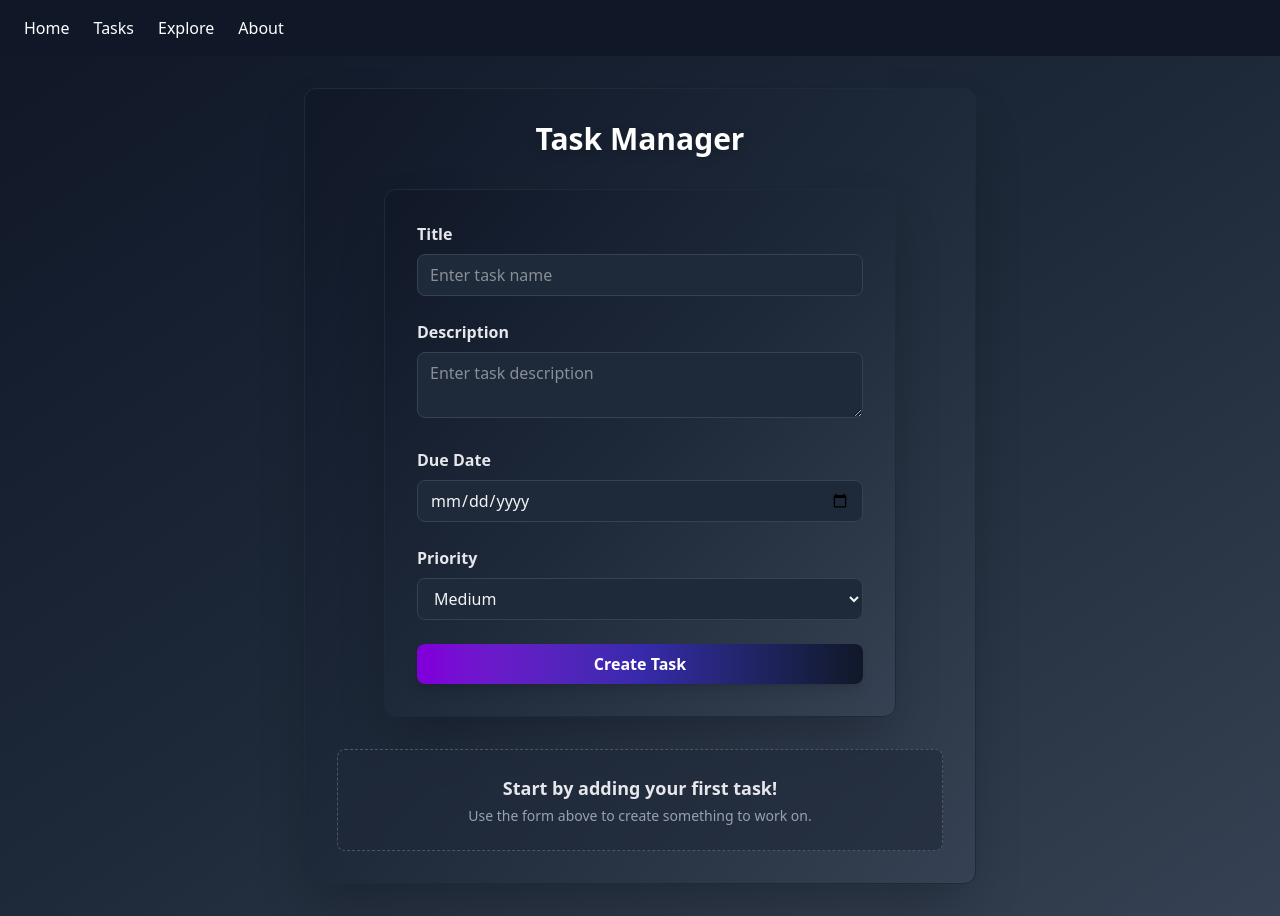
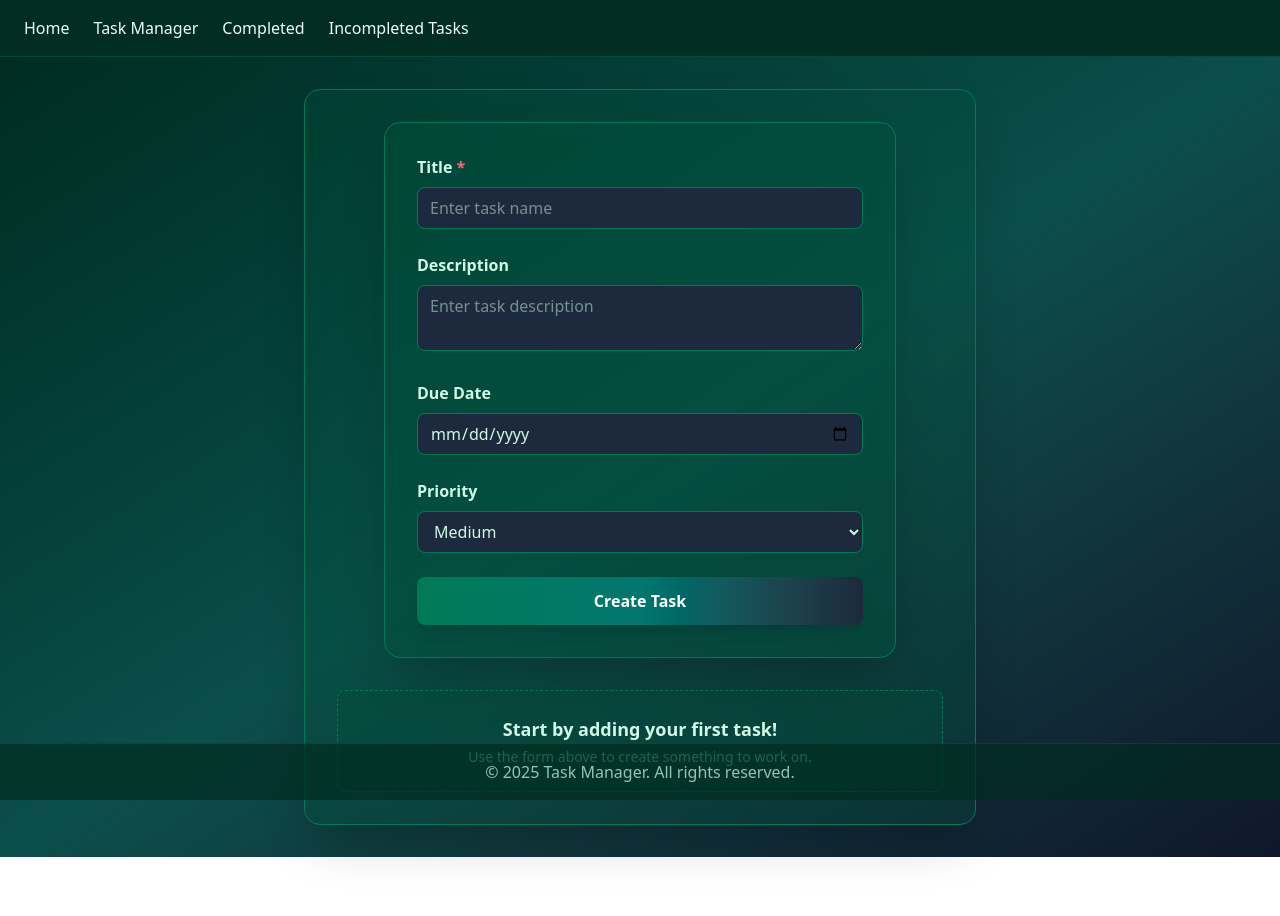
Before and after one commit to hafsap-aris/Task-manager, a React (Vite) app in the folder my-task-manager/: page /tasks in a window 1280 px wide. After the commit the page ends 857 px from the top, so only its background shows below. Built offline with nearby package versions, Linux system fonts and the light colour scheme.

Commit message:
final touch: design, colors, pages

```diff
--- a/my-task-manager/src/App.css
+++ b/my-task-manager/src/App.css
@@ -1 +1,19 @@
 @import "tailwindcss";
+
+/* Subtle Islamic geometric background */
+.islamic-bg {
+  position: relative;
+}
+.islamic-bg::before {
+  content: "";
+  position: fixed;
+  inset: 0;
+  z-index: -1;
+  background-image:
+    radial-gradient(ellipse at 25% 25%, rgba(16, 185, 129, 0.05) 0 40%, transparent 41%),
+    radial-gradient(ellipse at 75% 75%, rgba(245, 158, 11, 0.05) 0 40%, transparent 41%),
+    repeating-conic-gradient(from 0deg, rgba(4, 120, 87, 0.05) 0 15deg, transparent 15deg 30deg);
+  background-size: 200px 200px, 220px 220px, 80px 80px;
+  background-position: 0 0, 40px 60px, 0 0;
+  pointer-events: none;
+}
--- a/my-task-manager/src/App.jsx
+++ b/my-task-manager/src/App.jsx
@@ -2,19 +2,28 @@ import './App.css'
 import React from 'react';
 import { BrowserRouter as Router, Routes, Route } from 'react-router-dom';
 import Header from './components/layouts/Header.jsx';
+import Footer from './components/layouts/Footer.jsx';
 import Home from './pages/Home.jsx';
 import Tasks from "./pages/Tasks.jsx";
+import CompletedTasks from "./pages/CompletedTasks.jsx";
+import IncompletedTasks from "./pages/IncompletedTasks.jsx";
+import useLocalStorage from './hooks/useLocalStorage.js';
 
 function App() {
+  const [tasks, setTasks] = useLocalStorage('tasks', []);
+
   return (
     <Router>
       <Header />
-      <div className="min-h-screen bg-gradient-to-br from-gray-900 via-gray-800 to-gray-700">
+      <div className="min-h-screen bg-gradient-to-br from-emerald-950 via-teal-900 to-slate-900 islamic-bg">
         <Routes>
           <Route path="/" element={<Home />} />
-          <Route path="/tasks" element={<Tasks />} />
+          <Route path="/tasks" element={<Tasks tasks={tasks} setTasks={setTasks} />} />
+          <Route path="/completed" element={<CompletedTasks tasks={tasks} setTasks={setTasks} />} />
+          <Route path="/incompleted" element={<IncompletedTasks tasks={tasks} setTasks={setTasks} />} />
         </Routes>
       </div>
+      <Footer />
     </Router>
   );
 }
--- a/my-task-manager/src/components/Task/TaskApp.jsx
+++ b/my-task-manager/src/components/Task/TaskApp.jsx
@@ -1,10 +1,8 @@
 import React, { useState} from "react";
 import TaskForm from "./TaskForm.jsx";
 import TaskCard from "./TaskCard.jsx";
-import useLocalStorage from "../../hooks/useLocalStorage.js";
 
-function TaskApp() {
-    const [tasks, setTasks] = useLocalStorage('tasks', []);
+function TaskApp({ tasks, setTasks }) {
     const [editingTask, setEditingTask] = useState(null);
 
     function handleAddTask(task) {
@@ -48,9 +46,11 @@ function TaskApp() {
     const hasNoTasks = tasks.length === 0;
     const allTasksCompleted = tasks.length > 0 && tasks.every(task => task.completed);
 
+    const pendingTasks = tasks.filter(t => !t.completed);
+
     return (
-        <div className="w-full max-w-2xl mx-auto bg-gradient-to-br from-gray-900 via-gray-800 to-gray-700 p-8 rounded-xl shadow-2xl border border-gray-800">
-            <h1 className="text-3xl font-bold text-white mb-8 drop-shadow-lg text-center">Task Manager</h1>
+        <div className="w-full max-w-2xl mx-auto bg-emerald-900/30 backdrop-blur-sm p-8 rounded-2xl shadow-2xl border border-emerald-700">
+
             <TaskForm
                 onAddTask={handleAddTask}
                 onEditTask={handleEditTask}
@@ -60,9 +60,9 @@ function TaskApp() {
             {/* Empty state message */}
             {hasNoTasks && (
                 <div className="mt-8 flex items-center justify-center">
-                    <div className="w-full text-center border border-dashed border-gray-600 rounded-lg p-6 bg-gray-800/60">
-                        <p className="text-gray-200 text-lg font-semibold">Start by adding your first task!</p>
-                        <p className="text-gray-400 text-sm mt-1">Use the form above to create something to work on.</p>
+                    <div className="w-full text-center border border-dashed border-emerald-700 rounded-lg p-6 bg-emerald-900/40">
+                        <p className="text-emerald-100 text-lg font-semibold">Start by adding your first task!</p>
+                        <p className="text-emerald-300 text-sm mt-1">Use the form above to create something to work on.</p>
                     </div>
                 </div>
             )}
@@ -70,16 +70,16 @@ function TaskApp() {
             {/* All complete message */}
             {allTasksCompleted && (
                 <div className="mt-8 flex items-center justify-center">
-                    <div className="w-full text-center border border-green-600 rounded-lg p-6 bg-green-900/30">
-                        <p className="text-green-300 text-lg font-bold">Keep up the good work!</p>
-                        <p className="text-green-200 text-sm mt-1">All tasks are completed!</p>
+                    <div className="w-full text-center border border-amber-500 rounded-lg p-6 bg-amber-900/20">
+                        <p className="text-amber-500 text-lg font-bold">All tasks completed!</p>
+                        <p className="text-amber-500 text-sm font-light">Keep up the Good Work!</p>
                     </div>
                 </div>
             )}
 
             {!hasNoTasks && (
                 <div className="grid grid-cols-1 sm:grid-cols-2 gap-6 mt-8">
-                    {tasks.map((task) => (
+                    {pendingTasks.map((task) => (
                         <TaskCard
                             key={task.id}
                             task={task}
--- a/my-task-manager/src/components/Task/TaskCard.jsx
+++ b/my-task-manager/src/components/Task/TaskCard.jsx
@@ -1,6 +1,6 @@
 import React from "react";
 
-function TaskCard({ task, onToggleComplete, onDelete, onEdit }) {
+function TaskCard({ task, onToggleComplete = () => {}, onDelete = () => {}, onEdit = () => {} }) {
     const { id, title, description, dueDate, priority, completed } = task;
 
     function getPriorityColor(priority) {
--- a/my-task-manager/src/components/Task/TaskForm.jsx
+++ b/my-task-manager/src/components/Task/TaskForm.jsx
@@ -2,7 +2,6 @@ import React, { useState, useEffect } from "react";
 
 function TaskForm({ onAddTask, onEditTask, editingTask }) {
     const [title, setTitle] = useState("");
-    const [error, setError] = useState("");
     const [description, setDescription] = useState("");
     const [dueDate, setDueDate] = useState("");
     const [priority, setPriority] = useState("medium");
@@ -25,14 +24,6 @@ function TaskForm({ onAddTask, onEditTask, editingTask }) {
 
     function handleSubmit(e) {
         e.preventDefault();
-
-    //error handling
-        if (title.trim() === ''){
-            setError("Task Title cannot be blank!!")
-            return;
-        } else{
-            setError('')
-        }
 
         if (editingTask) {
             const updatedFields = {
@@ -59,7 +50,6 @@ function TaskForm({ onAddTask, onEditTask, editingTask }) {
 
         console.log("Task submitted:", { title, description, dueDate, priority });
 
-
         setTitle("");
         setDescription("");
         setDueDate("");
@@ -69,11 +59,11 @@ function TaskForm({ onAddTask, onEditTask, editingTask }) {
     return (
         <form
             onSubmit={handleSubmit}
-            className="w-full max-w-lg mx-auto bg-gradient-to-br from-gray-900 via-gray-800 to-gray-700 p-8 rounded-xl shadow-2xl space-y-6 border border-gray-800"
+            className="w-full max-w-lg mx-auto bg-emerald-900/30 backdrop-blur-sm p-8 rounded-2xl shadow-2xl space-y-6 border border-emerald-700"
         >
             <div>
-                <label htmlFor="title" className="block font-semibold mb-2 text-gray-200">
-                    Title
+                <label htmlFor="title" className="block font-semibold mb-2 text-emerald-100">
+                    Title <span className="text-rose-400">*</span>
                 </label>
                 <input
                     id="title"
@@ -82,12 +72,12 @@ function TaskForm({ onAddTask, onEditTask, editingTask }) {
                     value={title}
                     onChange={(e) => setTitle(e.target.value)}
                     placeholder="Enter task name"
-                    className="w-full bg-gray-800 text-gray-100 border border-gray-700 rounded-lg px-3 py-2 focus:outline-none focus:ring-2 focus:ring-purple-600 transition"
+                    required
+                    className="w-full bg-slate-800 text-emerald-100 border border-emerald-700 rounded-lg px-3 py-2 focus:outline-none focus:ring-2 focus:ring-emerald-500 transition"
                 />
             </div>
-            {error && <p style={{ color: 'red', marginTop: '5px' }}>{error}</p>}
             <div>
-                <label htmlFor="description" className="block font-semibold mb-2 text-gray-200">
+                <label htmlFor="description" className="block font-semibold mb-2 text-emerald-100">
                     Description
                 </label>
                 <textarea
@@ -96,11 +86,11 @@ function TaskForm({ onAddTask, onEditTask, editingTask }) {
                     value={description}
                     onChange={(e) => setDescription(e.target.value)}
                     placeholder="Enter task description"
-                    className="w-full bg-gray-800 text-gray-100 border border-gray-700 rounded-lg px-3 py-2 focus:outline-none focus:ring-2 focus:ring-purple-600 transition"
+                    className="w-full bg-slate-800 text-emerald-100 border border-emerald-700 rounded-lg px-3 py-2 focus:outline-none focus:ring-2 focus:ring-emerald-500 transition"
                 />
             </div>
             <div>
-                <label htmlFor="dueDate" className="block font-semibold mb-2 text-gray-200">
+                <label htmlFor="dueDate" className="block font-semibold mb-2 text-emerald-100">
                     Due Date
                 </label>
                 <input
@@ -109,11 +99,11 @@ function TaskForm({ onAddTask, onEditTask, editingTask }) {
                     type="date"
                     value={dueDate}
                     onChange={(e) => setDueDate(e.target.value)}
-                    className="w-full bg-gray-800 text-gray-100 border border-gray-700 rounded-lg px-3 py-2 focus:outline-none focus:ring-2 focus:ring-purple-600 transition"
+                    className="w-full bg-slate-800 text-emerald-100 border border-emerald-700 rounded-lg px-3 py-2 focus:outline-none focus:ring-2 focus:ring-emerald-500 transition"
                 />
             </div>
             <div>
-                <label htmlFor="priority" className="block font-semibold mb-2 text-gray-200">
+                <label htmlFor="priority" className="block font-semibold mb-2 text-emerald-100">
                     Priority
                 </label>
                 <select
@@ -121,16 +111,16 @@ function TaskForm({ onAddTask, onEditTask, editingTask }) {
                     name="priority"
                     value={priority}
                     onChange={(e) => setPriority(e.target.value)}
-                    className="w-full bg-gray-800 text-gray-100 border border-gray-700 rounded-lg px-3 py-2 focus:outline-none focus:ring-2 focus:ring-purple-600 transition"
+                    className="w-full bg-slate-800 text-emerald-100 border border-emerald-700 rounded-lg px-3 py-2 focus:outline-none focus:ring-2 focus:ring-emerald-500 transition"
                 >
-                    <option value="low" className="bg-gray-800 text-gray-100">Low</option>
-                    <option value="medium" className="bg-gray-800 text-gray-100">Medium</option>
-                    <option value="high" className="bg-gray-800 text-gray-100">High</option>
+                    <option value="low" className="bg-slate-800 text-emerald-100">Low</option>
+                    <option value="medium" className="bg-slate-800 text-emerald-100">Medium</option>
+                    <option value="high" className="bg-slate-800 text-emerald-100">High</option>
                 </select>
             </div>
             <button
                 type="submit"
-                className="w-full bg-gradient-to-r from-purple-700 via-indigo-800 to-gray-900 text-white py-2 rounded-lg font-bold shadow-lg hover:scale-105 hover:from-purple-800 hover:via-indigo-900 hover:to-gray-800 transition-transform duration-150"
+                className="w-full bg-gradient-to-r from-emerald-700 via-teal-700 to-slate-800 text-white py-3 rounded-lg font-bold shadow-lg hover:scale-105 hover:from-emerald-800 hover:via-teal-800 hover:to-slate-700 transition-all duration-200"
             >
                 <span className="inline-flex items-center gap-2">
                     {editingTask ? "Update Task" : "Create Task"}
--- a/my-task-manager/src/components/layouts/Footer.jsx
+++ b/my-task-manager/src/components/layouts/Footer.jsx
@@ -0,0 +1,11 @@
+import React from 'react';
+
+const Footer = () => (
+    <footer className="w-full px-0 py-4 bg-emerald-950 text-emerald-100 text-center fixed left-0 bottom-0 z-[100] border-t border-emerald-800/60 opacity-70">
+        <span>
+            &copy; {new Date().getFullYear()} Task Manager. All rights reserved.
+        </span>
+    </footer>
+);
+
+export default Footer;
--- a/my-task-manager/src/components/layouts/Header.jsx
+++ b/my-task-manager/src/components/layouts/Header.jsx
@@ -2,12 +2,12 @@ import React from 'react';
 import { Link } from 'react-router-dom';
 function Header(){
 return(
-    <nav className="flex justify-between items-center px-6 py-4 bg-gray-900 text-white shadow-md">
+    <nav className="flex justify-between items-center px-6 py-4 bg-emerald-950 text-emerald-50 shadow-md border-b border-emerald-800/60">
         <ul className="flex gap-6">
-            <li className="hover:text-gray-300 cursor-pointer"><Link to="/">Home</Link></li>
-            <li className="hover:text-gray-300 cursor-pointer"><Link to="/tasks">Tasks</Link></li>
-            <li className="hover:text-gray-300 cursor-pointer"><Link to="/explore">Explore</Link></li>
-            <li className="hover:text-gray-300 cursor-pointer"><Link to="/about">About</Link></li>
+            <li className="hover:text-amber-300 hover:underline cursor-pointer"><Link to="/">Home</Link></li>
+            <li className="hover:text-amber-300 hover:underline cursor-pointer"><Link to="/tasks">Task Manager</Link></li>
+            <li className="hover:text-amber-300 hover:underline cursor-pointer"><Link to="/completed">Completed</Link></li>
+            <li className="hover:text-amber-300 hover:underline cursor-pointer"><Link to="/incompleted">Incompleted Tasks</Link></li>
         </ul>
     </nav>
 )
--- /dev/null
+++ b/my-task-manager/src/pages/CompletedTasks.jsx
@@ -0,0 +1,42 @@
+import React from "react";
+import TaskCard from "../components/Task/TaskCard.jsx";
+
+function CompletedTasks({ tasks, setTasks }) {
+  const completed = tasks.filter(task => task.completed);
+
+  const handleToggleComplete = (taskId) => {
+    setTasks(tasks.map(t => t.id === taskId ? { ...t, completed: !t.completed } : t));
+  };
+
+  const handleDeleteTask = (taskId) => {
+    setTasks(tasks.filter(t => t.id !== taskId));
+  };
+
+  const handleStartEdit = () => {};
+
+  return (
+    <div className="flex flex-col items-center justify-center min-h-screen px-4 py-8 bg-gradient-to-br from-emerald-950 via-teal-900 to-slate-900 islamic-bg">
+      <h2 className="text-3xl font-bold text-amber-300 mb-8 drop-shadow-lg">Completed Tasks</h2>
+      <div className="grid grid-cols-1 sm:grid-cols-2 gap-8 w-full max-w-3xl">
+        {completed.length > 0 ? (
+          completed.map(task => (
+            <TaskCard
+              key={task.id}
+              task={task}
+              onToggleComplete={handleToggleComplete}
+              onDelete={handleDeleteTask}
+              onEdit={handleStartEdit}
+              cardClass="bg-gradient-to-br from-emerald-900 via-teal-900 to-slate-900 border-2 border-amber-400 shadow-xl rounded-2xl p-6 flex flex-col justify-between min-h-[260px]"
+              buttonGroupClass="flex justify-end gap-2 mt-6"
+              buttonClass="px-4 py-2 rounded-lg font-semibold text-sm transition-colors"
+            />
+          ))
+        ) : (
+          <div className="text-emerald-200/80 text-center col-span-full">No completed tasks yet.</div>
+        )}
+      </div>
+    </div>
+  );
+}
+
+export default CompletedTasks;
--- /dev/null
+++ b/my-task-manager/src/pages/IncompletedTasks.jsx
@@ -0,0 +1,33 @@
+import React from "react";
+import TaskCard from "../components/Task/TaskCard.jsx";
+
+function IncompletedTasks({ tasks, setTasks }) {
+  const incompleted = tasks.filter(task => !task.completed);
+
+  const handleToggleComplete = (taskId) => {
+    setTasks(tasks.map(t => t.id === taskId ? { ...t, completed: !t.completed } : t));
+  };
+
+  const handleDeleteTask = (taskId) => {
+    setTasks(tasks.filter(t => t.id !== taskId));
+  };
+
+  const handleStartEdit = () => {};
+
+  return (
+    <div className="flex flex-col items-center justify-center min-h-screen px-4 py-8 bg-gradient-to-br from-emerald-950 via-teal-900 to-slate-900 islamic-bg">
+      <h2 className="text-3xl font-bold text-emerald-200 mb-8 drop-shadow-lg">Incomplete Tasks</h2>
+      <div className="grid grid-cols-1 sm:grid-cols-2 gap-6 w-full max-w-3xl">
+        {incompleted.length > 0 ? (
+          incompleted.map(task => (
+            <TaskCard key={task.id} task={task} onToggleComplete={handleToggleComplete} onDelete={handleDeleteTask} onEdit={handleStartEdit} />
+          ))
+        ) : (
+          <div className="text-emerald-200/80 text-center col-span-full">No incomplete tasks yet.</div>
+        )}
+      </div>
+    </div>
+  );
+}
+
+export default IncompletedTasks;
--- a/my-task-manager/src/pages/Tasks.jsx
+++ b/my-task-manager/src/pages/Tasks.jsx
@@ -1,10 +1,10 @@
 import React from "react";
 import TaskApp from "../components/Task/TaskApp.jsx";
 
-const Tasks = () => {
+const Tasks = ({ tasks, setTasks }) => {
     return (
-        <div className="flex flex-col items-center justify-center min-h-screen bg-gradient-to-br from-gray-900 via-gray-800 to-gray-700 px-4 py-8">
-            <TaskApp />
+        <div className="flex flex-col items-center justify-center min-h-screen bg-gradient-to-br from-emerald-950 via-teal-900 to-slate-900 px-4 py-8 islamic-bg">
+            <TaskApp tasks={tasks} setTasks={setTasks} />
         </div>
     );
 };
```
